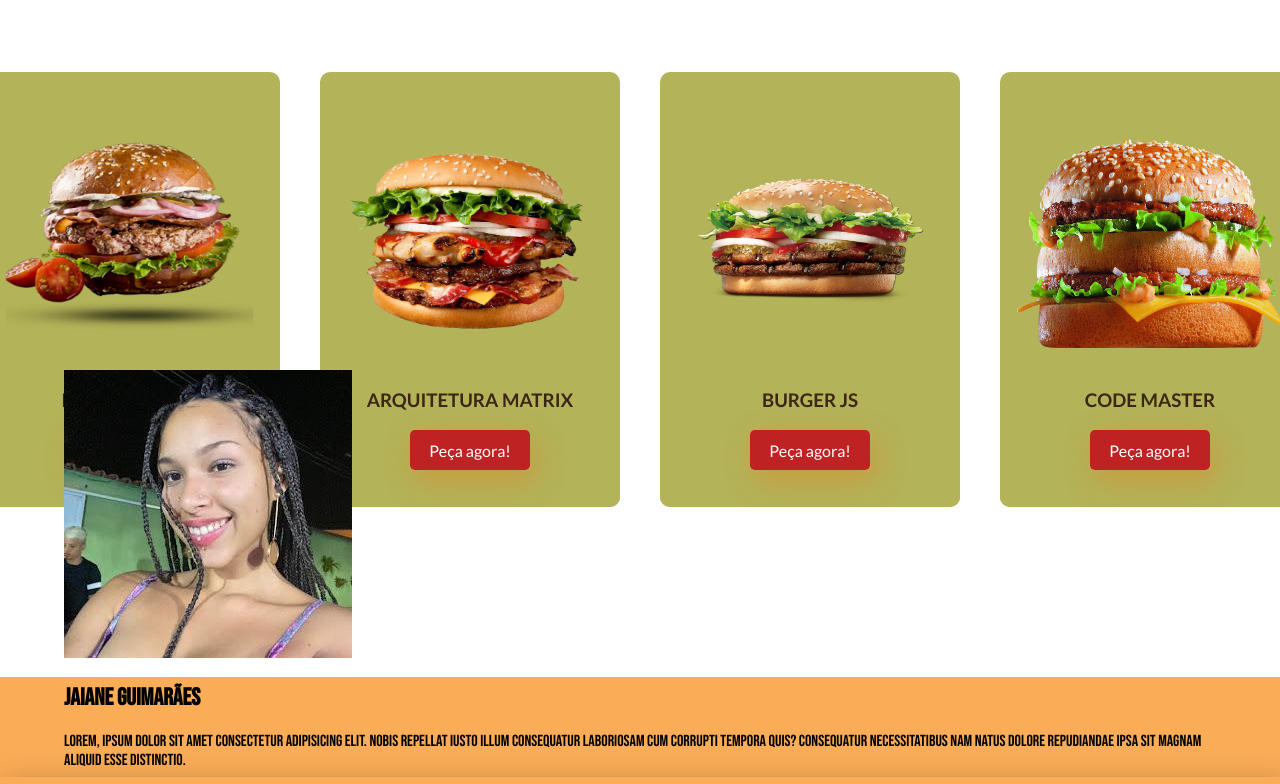
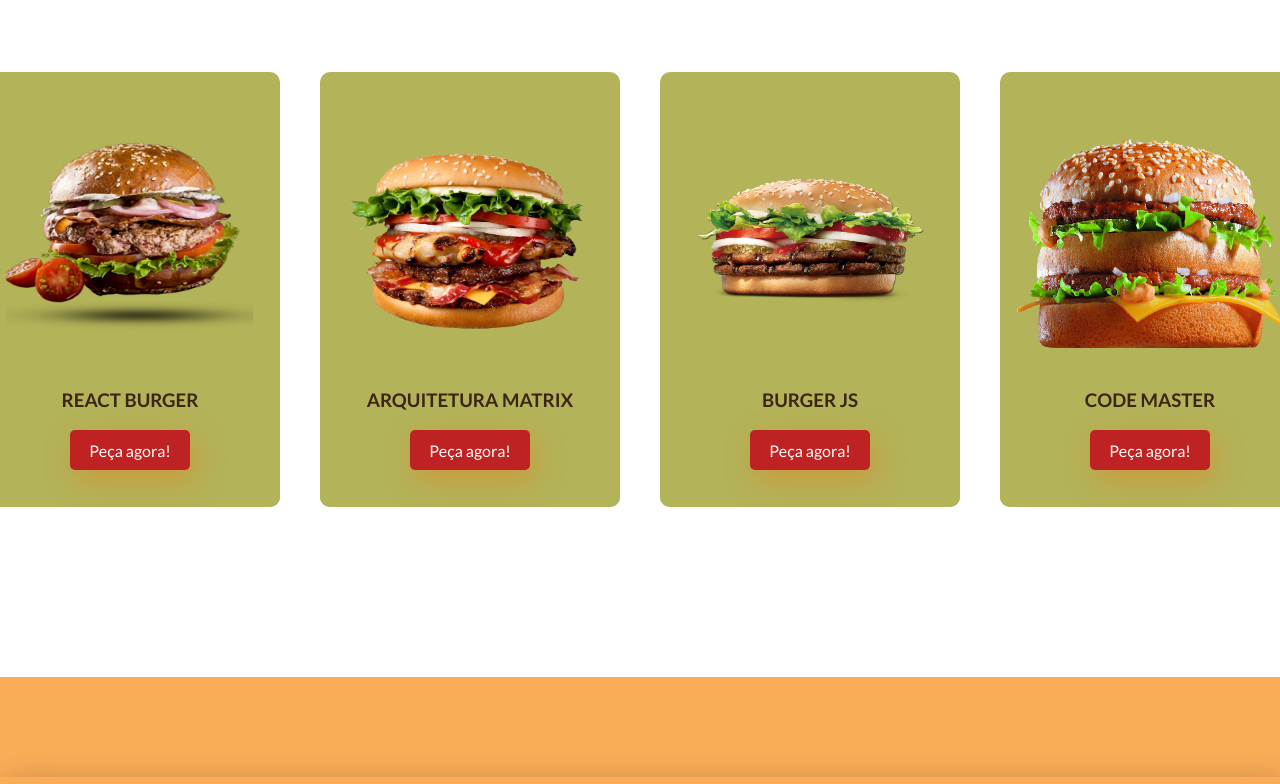
Before and after one commit to ViniciusSTeixeira/DevBurger, a React (Create React App) app: page / in a window 1280 px wide. Shown: the part 1051-1835 px from the top of the page. Built offline with nearby package versions, Linux system fonts and the light colour scheme.

Commit message:
:sparkless: (feat) adiciona estilo

```diff
--- a/src/components/Sobre/Sobre.css
+++ b/src/components/Sobre/Sobre.css
@@ -0,0 +1,27 @@
+.sobre-container {
+    display: flex;
+}
+
+.sobre-box {
+    padding: 10px;
+}
+
+.sobre-box:hover {
+    background-color: black;
+    color: antiquewhite;
+    transition: 0.5s;
+}
+
+img {
+    border-radius: 15px;
+}
+
+img:hover {
+    border-radius: 150px;
+    transition: 2s;
+}
+
+#about h2 {
+    letter-spacing: 3px;
+    color: #3d2514;
+}
--- a/src/components/Sobre/Sobre.jsx
+++ b/src/components/Sobre/Sobre.jsx
@@ -1,6 +1,6 @@
 import React from "react";
 import SobreBox from "./SobreBox.jsx";
-import sobreimage from "../../images/sobre-image-1.jpeg"
+import sobreimage1 from "../../images/sobre-image-1.jpeg"
 import sobreimage2 from "../../images/sobre-image-2.jpeg"
 import sobreimage3 from "../../images/sobre-image-3.jpeg"
 import sobreimage4 from "../../images/sobre-image-4.jpeg"
@@ -11,14 +11,11 @@ function Sobre() {
   return (
     <div id="about">
       <div className="sobre-container">
-        <SobreBox image={sobreimage} title="Jaiane Guimarães"/>
+        <SobreBox image={sobreimage1} title="Jaiane Guimarães" linkedin=""/>
         <SobreBox image={sobreimage2} title="Jonatas Alves"/>
         <SobreBox image={sobreimage3} title="Maysa Pereira"/>
         <SobreBox image={sobreimage4} title="Vinicius Teixeira"/>
-
       </div>
-
-
     </div>
   );
 }
--- a/src/components/Sobre/SobreBox.jsx
+++ b/src/components/Sobre/SobreBox.jsx
@@ -1,4 +1,5 @@
 import React from "react";
+import "./Sobre.css"
 
 function SobreBox (props) {
     return (
@@ -9,7 +10,8 @@ function SobreBox (props) {
 
             <div className="sobre-texto">
                 <h2> {props.title} </h2>
-                <p> Lorem, ipsum dolor sit amet consectetur adipisicing elit. Nobis repellat iusto illum consequatur laboriosam cum corrupti tempora quis? Consequatur necessitatibus nam natus dolore repudiandae ipsa sit magnam aliquid esse distinctio.</p>
+                <p> Linkedin: {props.linkedin} <br/>
+                Github: {props.github}</p>
             </div>
 
         </div>
```
